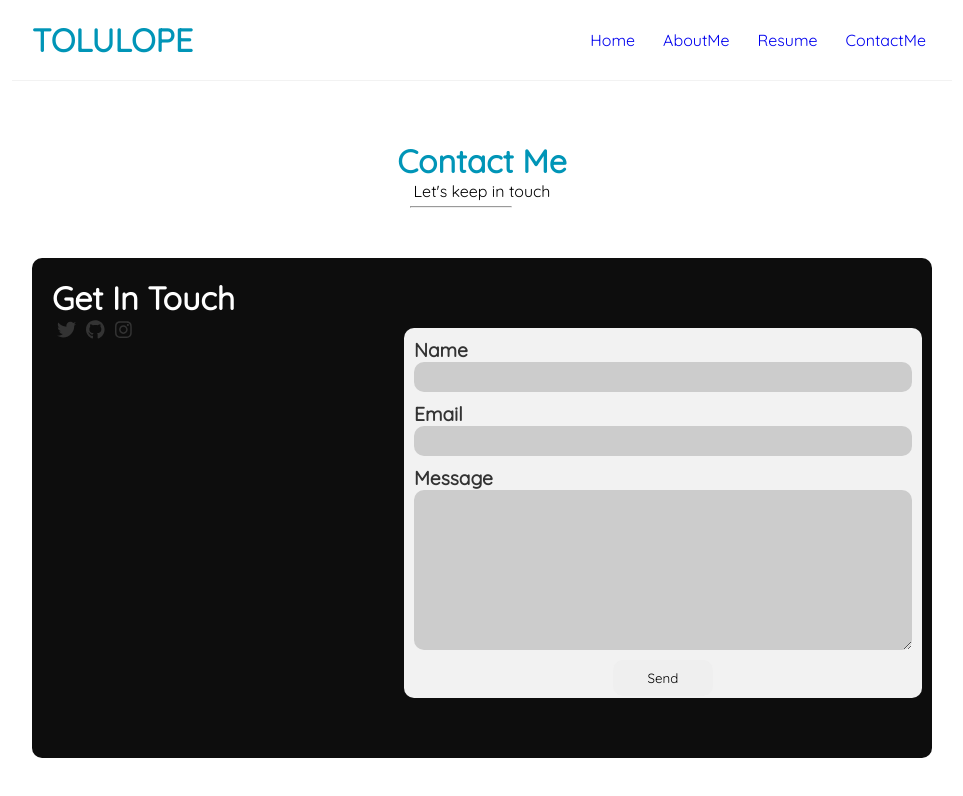
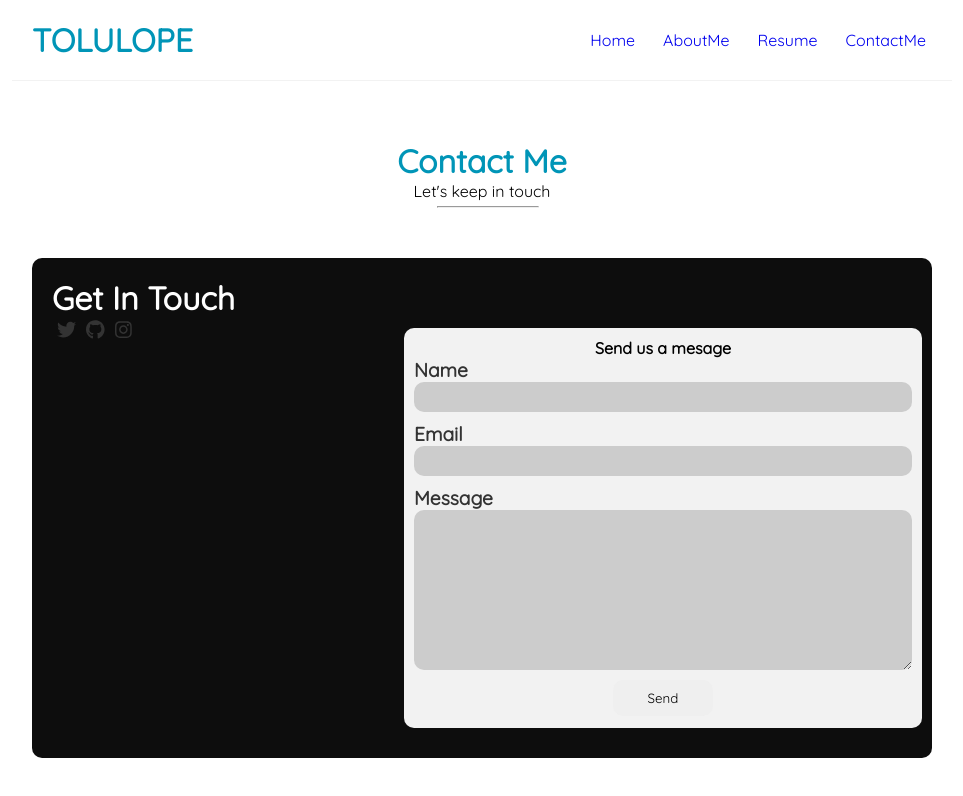
Before and after one commit to akinlope/myPortfolio, a React (Create React App) app: page /contact in a window 1280 px wide. Shown: the top 796 px of the page, without its empty margins (158-1121 px from the left). Built offline with nearby package versions, Linux system fonts and the light colour scheme.

Commit message:
Links are working perfectly

```diff
--- a/src/AboutMe.js
+++ b/src/AboutMe.js
@@ -1,5 +1,7 @@
+import { Link } from "react-router-dom";
 import pic from "./img/a.jpg";
 import myCV from "./myCV.pdf";
+
 const AboutMe = () => {
   return (
     <div className="aboutMe">
@@ -30,7 +32,7 @@ const AboutMe = () => {
           <li>Building REST API's</li>
           <li>Managing database</li>
           <div className="aboutBtb">
-            <button>Hire Me</button>
+          <Link to="/contact"><button>Hire Me</button></Link>
             <a href={myCV} download="My_Resume.pdf"><button>Get Resume</button></a>
           </div>
         </div>
--- a/src/ContactMe.js
+++ b/src/ContactMe.js
@@ -1,22 +1,41 @@
 import { FontAwesomeIcon } from "@fortawesome/react-fontawesome";
 import { faGithub, faTwitter, faInstagram } from "@fortawesome/free-brands-svg-icons";
-import { useState } from "react";
+import { useEffect, useState } from "react";
 // import { EmailJSResponseStatus } from "@emailjs/browser";
 import emailjs from '@emailjs/browser';
+import RenderAlert from "./RenderAlert";
+import SendMes from "./SendMes";
 
 const ContactMe = () => {
     const [ isText, setText]= useState("")
     const [ isEmail, setEmail]= useState("")
     const [ isMessage, setMessage]= useState("")
+    const [ status, setStatus] = useState(false)
+
 
     const handleClickSubmit = (e) => {
-        e.preventDefaut();
-        console.log(isText);
-        emailjs.send("service_x13ea68", "template_1jq3gep", {isText, isEmail, isMessage}, "IqmYLm7fdRwH-eoDR")
-        .then((res)=> {console.log("Success", res);})
-        .catch((err)=> {console.log("Error", err);})
-        // useState(isText)
+        e.preventDefault()
+        emailjs.send("service_x13ea68", "template_1jq3gep", { isText, isEmail, isMessage }, "IqmYLm7fdRwH-eoDR")
+        .then((res)=> {
+          console.log("Success", res);
+          setText("")
+          setEmail("")
+          setMessage("")
+          setStatus(true)
+        }).catch((err)=>
+        {console.log("Error", err);}
+        )
     }
+        useEffect(()=>{
+          if(status === true){
+            setTimeout(() => {
+              setStatus(false)
+            }, 3000);
+          }
+        },[status])
+
+
+
   return (
     <div className="contact">
       <h1>Contact Me</h1>
@@ -50,8 +69,11 @@ const ContactMe = () => {
               </a>
             </div>
           </div>
+
           <div className="form">
-            <form>
+            {status &&<RenderAlert />}
+            {!status &&<SendMes />}
+            <form onSubmit={handleClickSubmit}>
               <label>Name</label>
               <input
               type="text"
@@ -83,4 +105,5 @@ const ContactMe = () => {
   );
 };
 
+
 export default ContactMe;
--- a/src/Home.js
+++ b/src/Home.js
@@ -1,5 +1,6 @@
 import { FontAwesomeIcon } from "@fortawesome/react-fontawesome";
 import { faGithub, faTwitter, faInstagram } from "@fortawesome/free-brands-svg-icons";
+import { Link } from "react-router-dom";
 import pic from "./img/a.jpg";
 import myCV from "./myCV.pdf";
 const Home = () => {
@@ -15,7 +16,7 @@ const Home = () => {
         <h1>Full stack Developer</h1>
         <p>Knack of building applications with front and back end operations</p>
         <div className="infoBtn">
-            <button>Hire Me</button>
+            <Link to="/contact"><button>Hire Me</button></Link>
             <a href={myCV} download="My_Resume.pdf"><button>Get Resume</button></a>
         </div>
       </div>
--- a/src/Navbar.js
+++ b/src/Navbar.js
@@ -1,13 +1,24 @@
 import { Link } from "react-router-dom";
 const Navbar = () => {
+// let btnContainer = document.getElementsByClassName("links");
+// let btns = btnContainer.querySelectorAll(".btn");
+
+// for(let i=0; i<btns.length; i++){
+//     btns[i].addEventListener("click", ()=>{
+//         let current = document.getElementsByClassName("active")
+//         current[0].className = current[0].className.replace(" active")
+//         this.className += " active"
+//     })
+// }
+
     return (
         <div className="navComponent">
                 <h1>TOLULOPE</h1>
                 <div className="links">
-                    <Link to="/">Home</Link>
-                    <Link to="/aboutMe">AboutMe</Link>
-                    <Link to="/resume">Resume</Link>
-                    <Link to="/contact">ContactMe</Link>
+                    <Link className="btn" to="/">Home</Link>
+                    <Link className="btn" to="/aboutMe">AboutMe</Link>
+                    <Link className="btn" to="/resume">Resume</Link>
+                    <Link className="btn" to="/contact">ContactMe</Link>
                 </div>
         </div>
      );
--- /dev/null
+++ b/src/RenderAlert.js
@@ -0,0 +1,7 @@
+const RenderAlert = () => {
+    return ( <div className="alert">
+        <p style={{color: "#00ff00", fontWeight: "bolder", fontFamily: "Quicksand, sans-serif"}}>Message sent successfully...</p>
+    </div> );
+}
+
+export default RenderAlert;
--- /dev/null
+++ b/src/SendMes.js
@@ -0,0 +1,9 @@
+const SendMes = () => {
+    return (
+        <div>
+            <p style={{fontWeight: "bolder", fontFamily: "Quicksand, sans-serif"}}>Send us a mesage</p>
+        </div>
+     );
+}
+
+export default SendMes;
--- a/src/index.css
+++ b/src/index.css
@@ -29,6 +29,13 @@ h1 {
 }
 .navComponent a:hover {
   color: #0095b7;
+}
+.navComponent a.active{
+  color: #0095b7;
+  border-bottom: 5px solid #0095b7;
+  width: 100%;
+  border-radius: 1px;
+  transition: 0.5s ease;
 }
 
 .content {
@@ -226,7 +233,7 @@ h1 {
 }
 .contact hr{
   width: 100px;
-  margin-left: 42%;
+  margin-left: 45%;
   margin-top: 5px;
   margin-bottom: 50px;
 }
@@ -257,7 +264,7 @@ h1 {
 }
 .form{
   width: 60%;
-  height: 350px;
+  height: 380px;
   margin-top: 70px;
   padding: 10px;
   margin-right: 10px;
@@ -301,4 +308,5 @@ h1 {
   background-color: #0d0d0d;
   color: #f2f2f2;
   font-weight: bolder;
+  /* margin-bottom: 20px; */
 }
```
